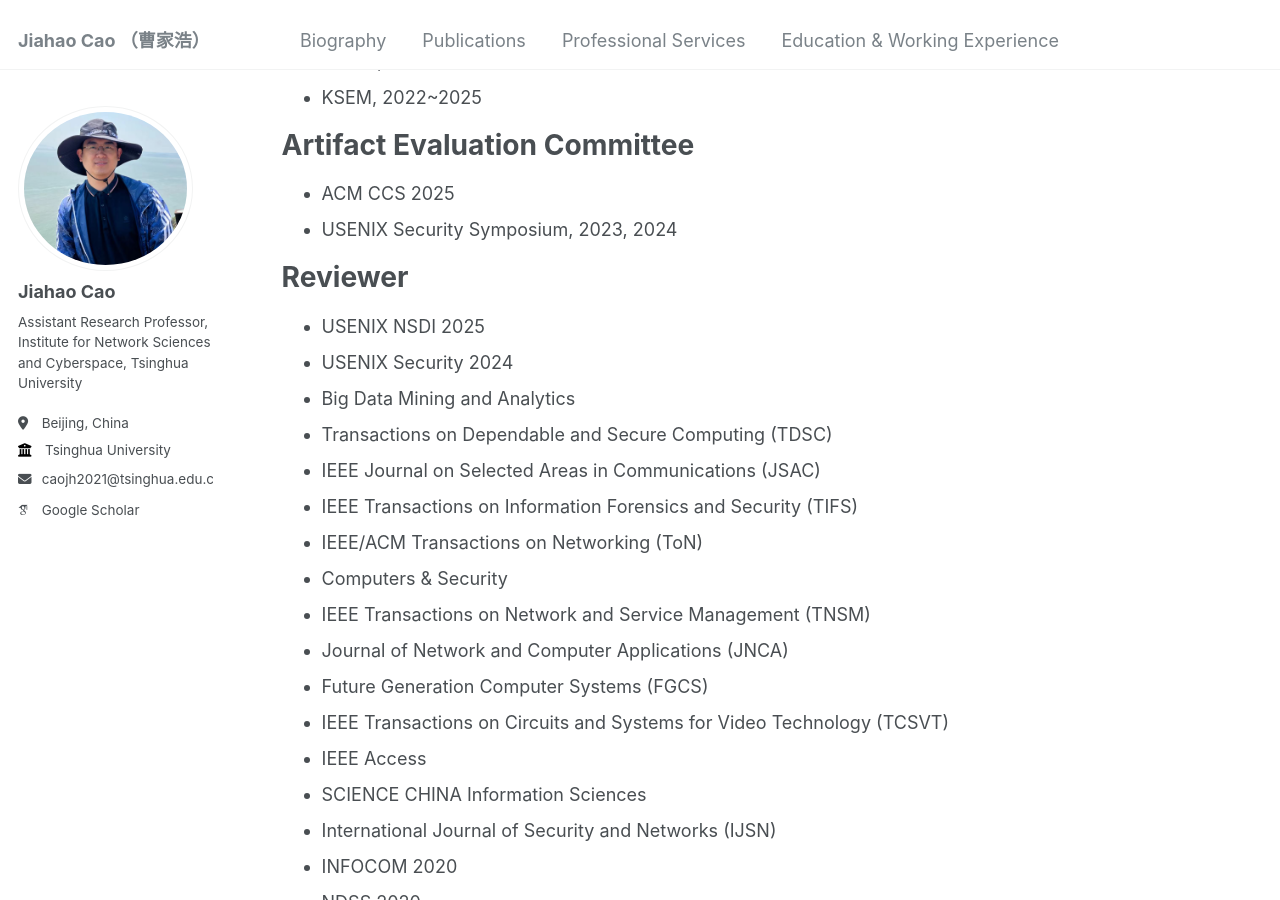
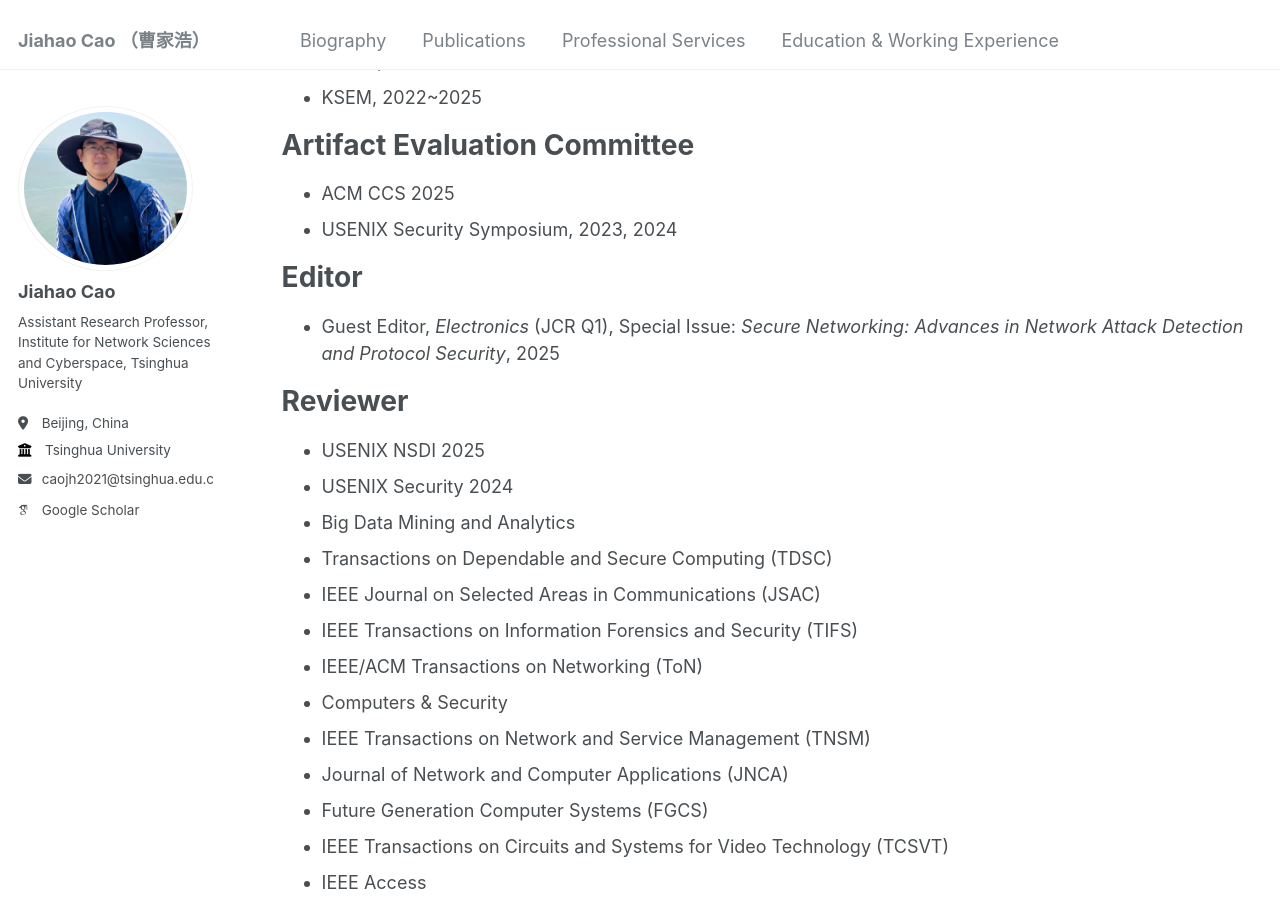
Before and after one commit to caojh15/caojh15.github.io, a Jekyll site: the page built from _pages/services.md, in a window 1280 px wide and 900 px high, scrolled down 509 px. Built offline with Jekyll 4.4.1, drawn with Linux system fonts in a browser that asks for light colours; some web fonts are replaced.

Commit message:
Update services.md

```diff
--- a/_pages/services.md
+++ b/_pages/services.md
@@ -23,6 +23,9 @@ author_profile: true
 * ACM CCS 2025
 * USENIX Security Symposium, 2023, 2024
 
+# Editor
+* Guest Editor, *Electronics* (JCR Q1), Special Issue: *Secure Networking: Advances in Network Attack Detection and Protocol Security*, 2025
+
 # Reviewer
 * USENIX NSDI 2025
 * USENIX Security 2024
```
